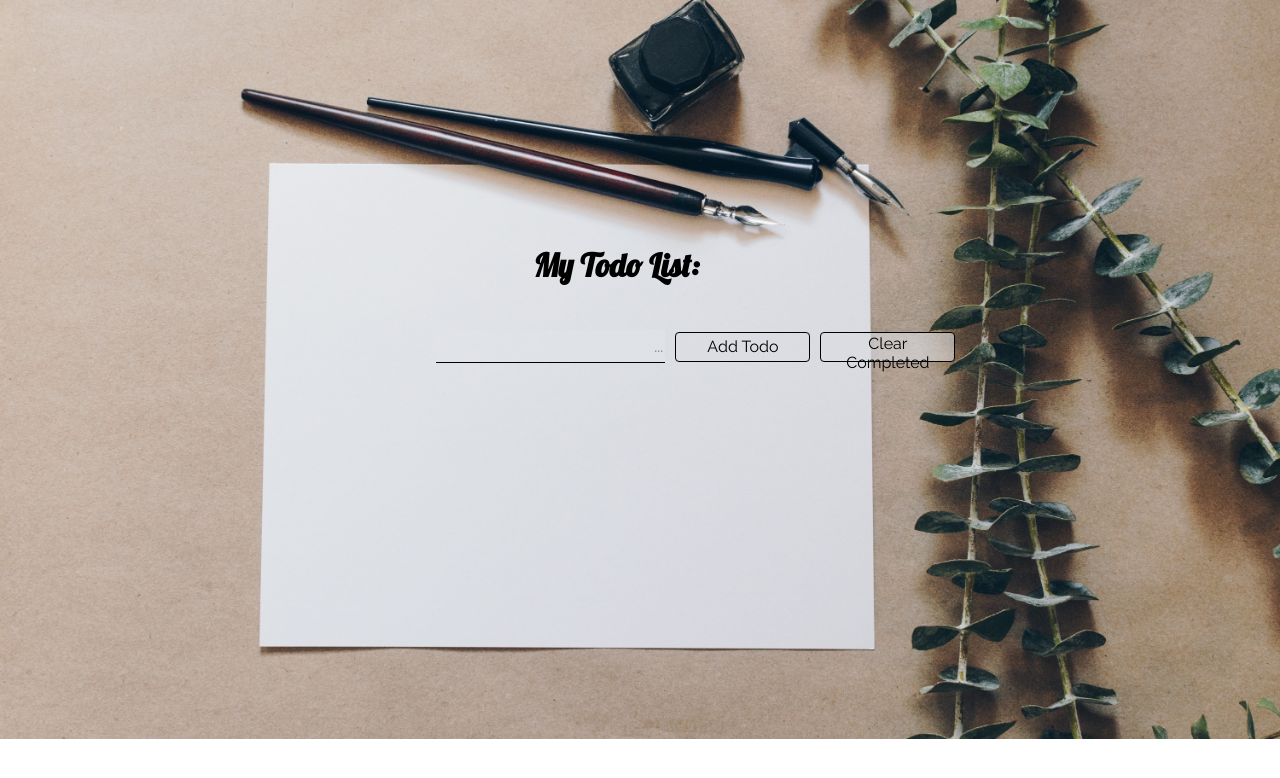
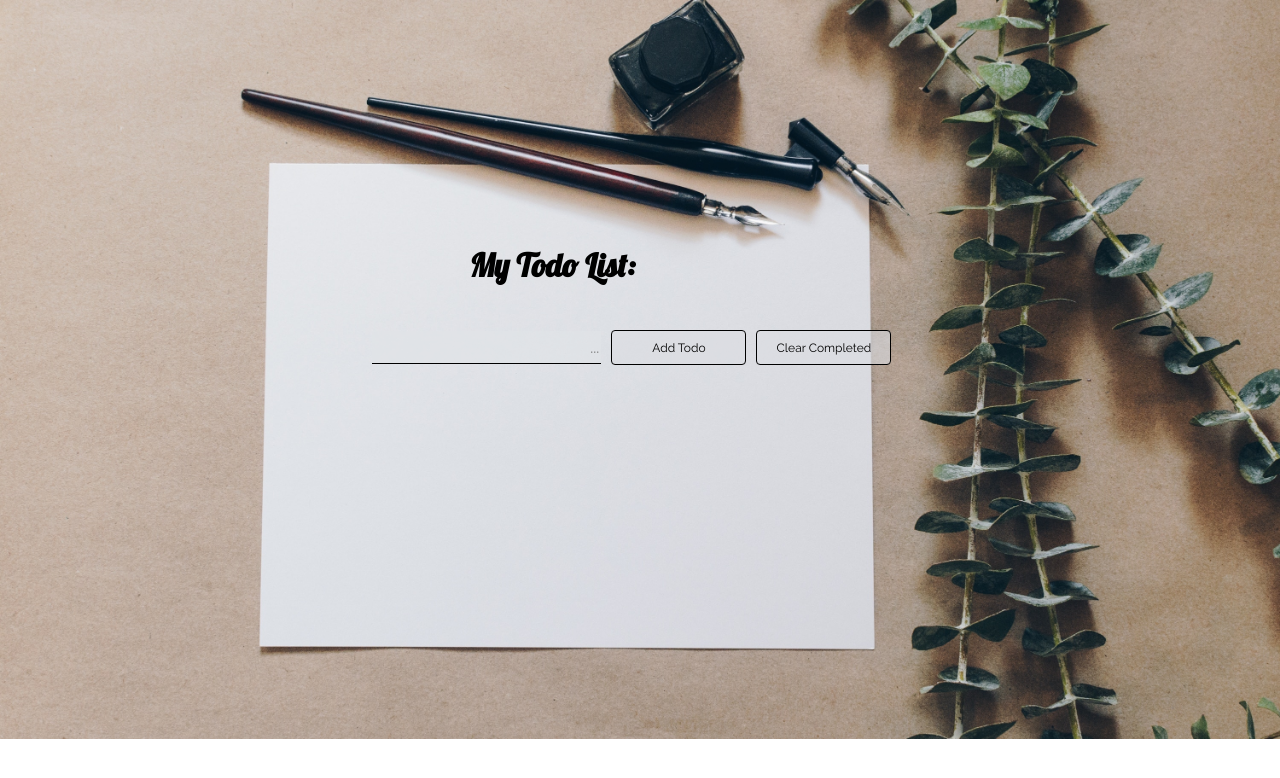
Before and after one commit to lambda-andrew/Redux-Todo, a React (Create React App) app in the folder todo/: page / in a window 1280 px wide. Shown: the top 778 px of the page. Built offline with nearby package versions, Linux system fonts and the light colour scheme.

Commit message:
tweaked stylings for new button

```diff
--- a/todo/src/App.scss
+++ b/todo/src/App.scss
@@ -1,6 +1,6 @@
 .App{
   width: 900px;
-  margin-left: 13%;
+  margin-left: 8%;
   margin-top: 200px;
   display: flex;
   flex-direction: column;
@@ -40,13 +40,13 @@
       }
       button {
         width: 15%;
-        height: 30px;
+        height: 35px;
         margin-left: 10px;
         border-radius: 4px;
         border: 1px solid black;
         background-color: #DDDEE399;
         font-family: 'Raleway', sans-serif;
-        font-size: 1rem;
+        font-size: .75rem;
       }
     }
     h4 {
```
